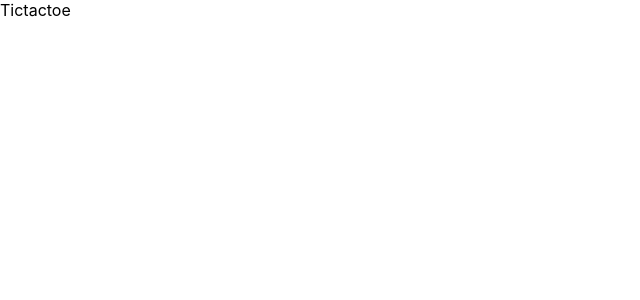
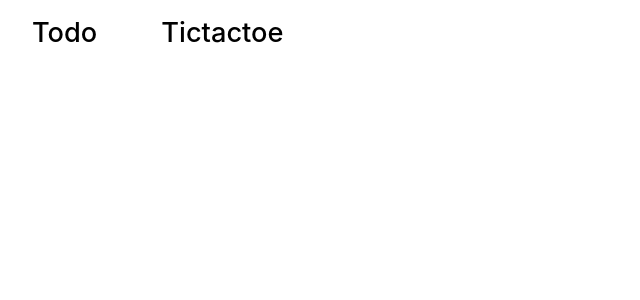
Before and after one commit to aniketsingh13/habuild, a React (Create React App) app in the folder assignmentss/: page /tictactoe in a window 1280 px wide. Shown: the top 300 px of the page, without its empty margins (0-640 px from the left). Built offline with nearby package versions, Linux system fonts and the light colour scheme.

Commit message:
feat header component

```diff
--- /dev/null
+++ b/assignmentss/src/Component/Header/Header.css
@@ -0,0 +1,15 @@
+.headerTop{
+    text-decoration: none;
+}
+
+.header_link{
+    color: black;
+    padding: 1rem;
+    margin: 1rem;
+   font-size: 1.7rem;
+   font-weight: 500;
+}
+
+.header_link:hover{
+    color: blue;
+}
--- /dev/null
+++ b/assignmentss/src/Component/Header/Header.jsx
@@ -0,0 +1,18 @@
+import React from "react";
+import "./Header.css";
+import { Link } from "react-router-dom";
+
+const Header = () => {
+  return (
+    <div style={{ marginTop: "1rem" }}>
+      <Link to="/" className="headerTop">
+        <span className="header_link">Todo</span>
+      </Link>
+      <Link to="/tictactoe" className="headerTop">
+        <span className="header_link">Tictactoe</span>
+      </Link>
+    </div>
+  );
+};
+
+export default Header;
--- a/assignmentss/src/Pages/Tictactoe/Tictactoe.jsx
+++ b/assignmentss/src/Pages/Tictactoe/Tictactoe.jsx
@@ -1,9 +1,12 @@
 import React from 'react'
+import Header from '../../Component/Header/Header'
 import "./Tictactoe.css"
 
 const Tictactoe = () => {
   return (
-    <div>Tictactoe</div>
+    <div>
+      <Header />
+    </div>
   )
 }
 
--- a/assignmentss/src/Pages/Todo/Todo.css
+++ b/assignmentss/src/Pages/Todo/Todo.css
@@ -0,0 +1,7 @@
+.Todo_center{
+    display: flex;
+    flex-direction: column;
+    align-items: center;
+    justify-self: center;
+    margin-top: 2rem;
+}
--- a/assignmentss/src/Pages/Todo/Todo.jsx
+++ b/assignmentss/src/Pages/Todo/Todo.jsx
@@ -1,9 +1,15 @@
 import React from 'react';
+import Header from '../../Component/Header/Header';
 import "./Todo.css"
 
 const Todo = () => {
   return (
-    <div>Todo</div>
+    <div >
+        <Header />
+       <div className='Todo_center'>
+
+       </div>
+    </div>
   )
 }
 
```
